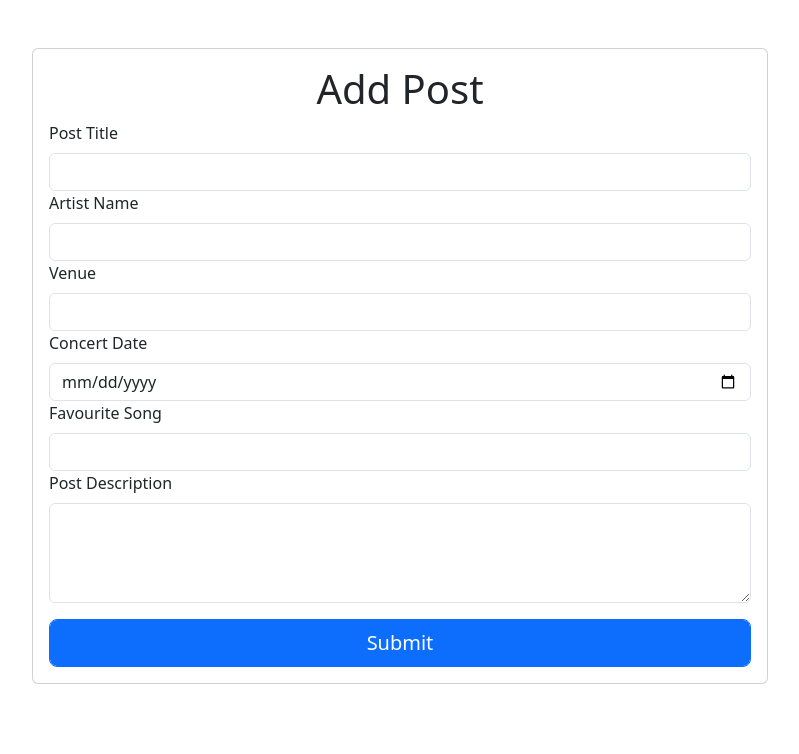
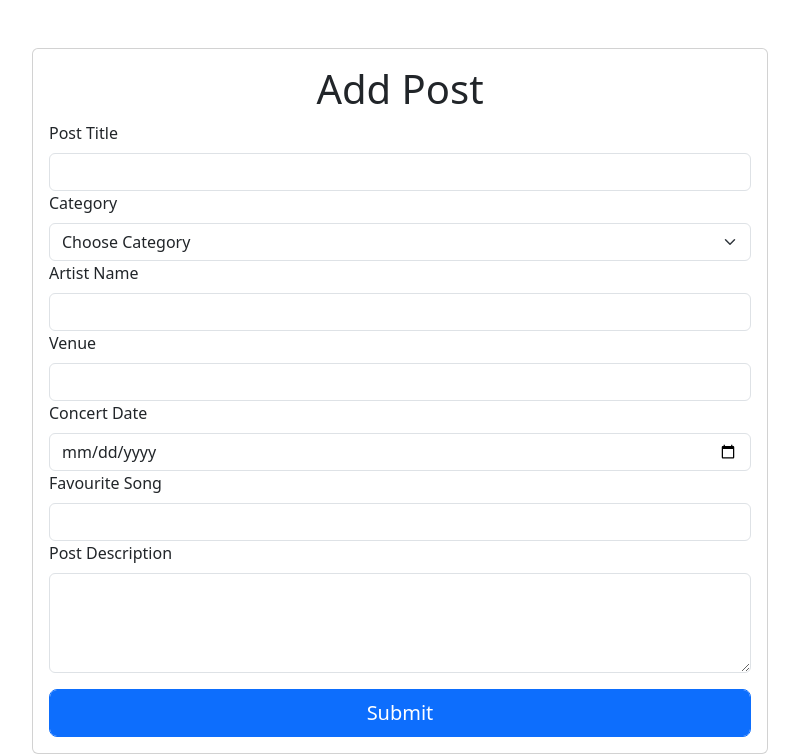
Before and after one commit to 99bjacko/milestone-project-3, a Flask app: page /add_post in a window 1280 px wide. Shown: the part 56-810 px from the top of the page, without its empty margins (240-1039 px from the left). Before the commit the page ends 740 px from the top, so only its background shows below. Run offline with Flask 3, Linux system fonts and the light colour scheme; data that the repository does not hold is empty; some libraries are stand-ins or nearby versions.

Commit message:
Add categories selection

```diff
--- a/app.py
+++ b/app.py
@@ -89,7 +89,8 @@ def logout():
 
 @app.route("/add_post")
 def add_post():
-    return render_template("add_post.html")
+    categories = mongo.db.categories.find().sort("category_name", 1)
+    return render_template("add_post.html", categories=categories)
 
 if __name__ == "__main__":
     app.run(host=os.environ.get("IP"),
--- a/templates/add_post.html
+++ b/templates/add_post.html
@@ -9,6 +9,13 @@
                     <label for="post_title" class="form-label">Post Title</label>
                     <input type="text" id="post_title" name="post_title" minlength="5" maxlength="30"
                         class="form-control" required>
+                    <label id="category_name">Category</label>
+                    <select id="category_name" name="category_name" class="form-select form-control mt-2" aria-label="Category Selection Dropdown" required>
+                        <option value="" disabled selected>Choose Category</option>
+                        {% for category in categories %}
+                            <option value="{{ category.category_name }}">{{ category.category_name }}</option>
+                        {% endfor %}
+                    </select>
                     <label for="artist_name" class="form-label">Artist Name</label>
                     <input type="text" id="artist_name" name="artist_name" minlength="2" maxlength="30"
                         class="form-control" required>
--- a/templates/posts.html
+++ b/templates/posts.html
@@ -3,7 +3,7 @@
 
     <div class="row">
         {% for post in posts %}
-        <div class="col-sm-12 col-lg-6 mt-5">
+        <div class="col-sm-12 mt-5">
             <div class="card">
                 <img src="..." class="card-img-top" alt="Gig Image">
                 <div class="card-body text-center">
```
